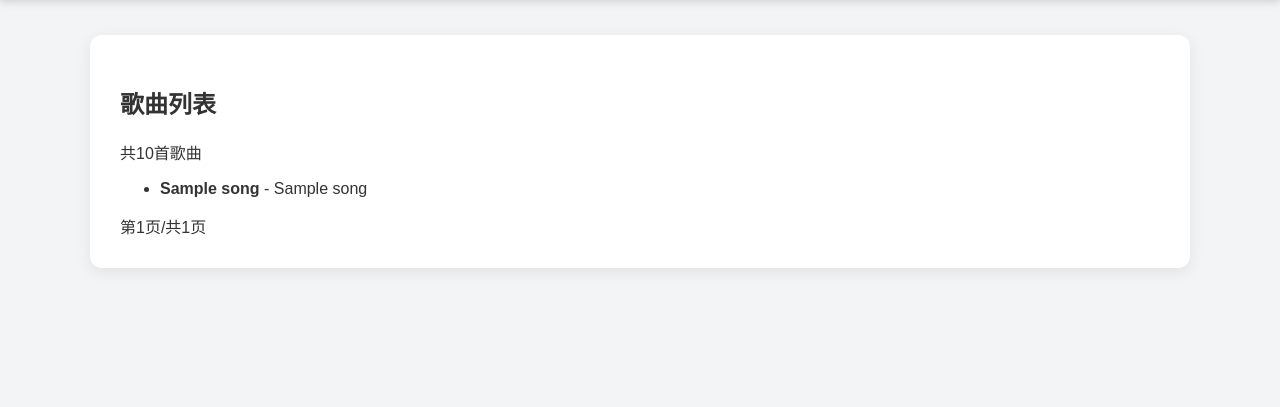
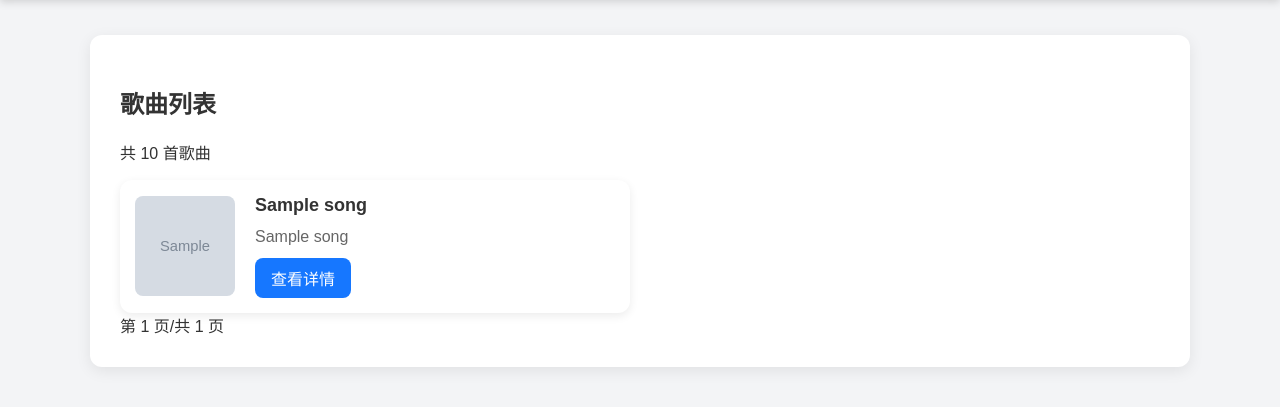
Before and after one commit to bpmfdtnljqx/Major_project_1, a Django app: template website/music/templates/song_list.html in a window 1280 px wide. Shown: the part 119-526 px from the top of the page. Run offline with Django 5.2, Linux system fonts and the light colour scheme; the template is opened without the code that fills it: most values are stand-ins (such as "Sample title", 1, 10 or a date in 2020); grey boxes marked "Sample" are stand-in pictures.

Commit message:
fix:优化主页面和歌曲界面显示

```diff
--- a/website/music/static/style.css
+++ b/website/music/static/style.css
@@ -1,4 +1,4 @@
-/* 全局基础 */
+/*全局基础*/
 * {
     box-sizing: border-box;
 }
@@ -11,7 +11,7 @@ body {
     background: #f3f4f6;
     color: #333;
 }
-/* 顶部导航*/
+/*顶部导航*/
 .site-header {
     background: #222;
     color:white;
@@ -27,7 +27,7 @@ body {
     margin:0 0 15px;
     font-size:28px;
 }
-/* 导航 */
+/*导航*/
 .main-nav a {
     color:white;
     text-decoration:none;
@@ -38,7 +38,7 @@ body {
 .main-nav a:hover {
     color:#66b3ff;
 }
-/*主体 */
+/*主体*/
 .page-container {
     width:90%;
     max-width:1100px;
@@ -49,7 +49,7 @@ body {
     box-shadow:
         0 4px 15px rgba(0,0,0,0.08);
 }
-/* 通用链接 */
+/*通用链接*/
 a {
     color:#333;
     text-decoration:none;
@@ -57,12 +57,12 @@ a {
 a:hover {
     color:#1677ff;
 }
-/* 通用图片 */
+/*通用图片*/
 img {
     max-width:100%;
     display:block;
 }
-/*  按钮基础 */
+/*按钮基础*/
 button,
 .btn {
     display:inline-block;
@@ -79,3 +79,89 @@ button:hover,
 .btn:hover {
     background:#0958d9;
 }
+/*歌曲列表*/
+.song-list {
+    display:grid;
+    grid-template-columns:
+        repeat(2,1fr);
+    gap:20px;
+}
+.song-item {
+    display:flex;
+    align-items:center;
+    background:#fff;
+    padding:15px;
+    border-radius:12px;
+    box-shadow:
+        0 3px 10px rgba(0,0,0,0.08);
+    transition:.2s;
+}
+.song-item:hover {
+    transform:translateY(-3px);
+}
+.cover-box {
+    width:100px;
+    height:100px;
+    overflow:hidden;
+    border-radius:8px;
+    flex-shrink:0;
+}
+.cover-box img {
+    width:100%;
+    height:100%;
+    object-fit:cover;
+}
+.song-info {
+    margin-left:20px;
+}
+.song-info h3 {
+    margin:0 0 12px;
+    font-size:18px;
+}
+.artist-name {
+    color:#666;
+    margin:0 0 12px;
+}
+/*歌曲详情*/
+.song-detail-header {
+    display:flex;
+    gap:35px;
+    align-items:center;
+}
+.song-detail-cover {
+    width:240px;
+    height:240px;
+    object-fit:cover;
+    border-radius:12px;
+}
+.detail-info h2 {
+    font-size:30px;
+}
+.detail-info p {
+    color:#666;
+}
+/*歌词*/
+.lyric-box {
+    margin-top:20px;
+    background:#f7f7f7;
+    padding:20px;
+    border-radius:10px;
+}
+.lyric-box pre {
+    white-space:pre-wrap;
+    font-family:
+    "Microsoft YaHei",
+    sans-serif;
+    line-height:1.8;
+}
+/*评论*/
+.comment-card {
+    background:#fafafa;
+    padding:15px;
+    margin:15px 0;
+    border-radius:10px;
+}
+.comment-card small {
+
+    color:#888;
+}
--- a/website/music/templates/song_list.html
+++ b/website/music/templates/song_list.html
@@ -1,46 +1,51 @@
 {% extends "base.html" %}
-
 {% block title %}
 歌曲列表
 {% endblock %}
-
 {% block content %}
-
-<h2>歌曲列表</h2>
-
-<p>
-    共{{total}}首歌曲
+<h2>
+    歌曲列表
+</h2>
+<p class="page-info">
+    共 {{total}} 首歌曲
 </p>
-<ul>
+<div class="song-list">
 {% for song in songs %}
-    <li>
-        <a href="/song/{{song.song_id}}/">
-            <strong>
+<div class="song-item">
+    <div class="cover-box">
+        <img src="{{song.cover_url}}">
+    </div>
+    <div class="song-info">
+        <h3>
             {{song.song_name}}
-            </strong>
+        </h3>
+        <p class="artist-name">
+            {{song.artist_names}}
+        </p>
+        <a class="btn" href="/song/{{song.song_id}}/">
+            查看详情
         </a>
-        -
-        {{song.artist_names}}
-    </li>
+    </div>
+</div>
 {% endfor %}
-</ul>
+</div>
 <div class="pagination">
 {% if page > 1 %}
 <a href="?page=1">
 首页
 </a>
-    <a href="?page={{ page|add:'-1'}}">
+<a href="?page={{page|add:'-1'}}">
 上一页
 </a>
 {% endif %}
 <span>
-        第{{page}}页/共{{total_page}}页
+第 {{page}} 页/共 {{total_pages}} 页
 </span>
 {% if page < total_pages %}
-    <a href="?page={{ page|add:'1' }}">
+<a href="?page={{page|add:'1'}}">
 下一页
 </a>
-    <a href="?page={{ total_pages }}">
+<a href="?page={{total_pages}}">
 尾页
 </a>
 {% endif %}
```
Also changed, not shown: website/music/templates/song_detail.html (+17 -10 lines). Lines whose indentation alone changed are shown as unchanged.
